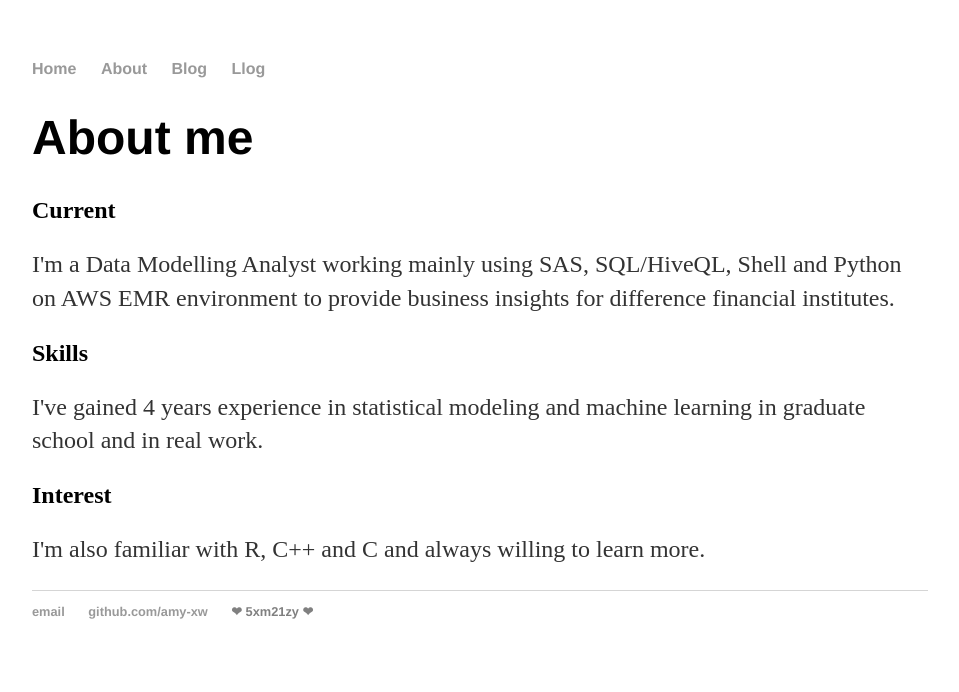
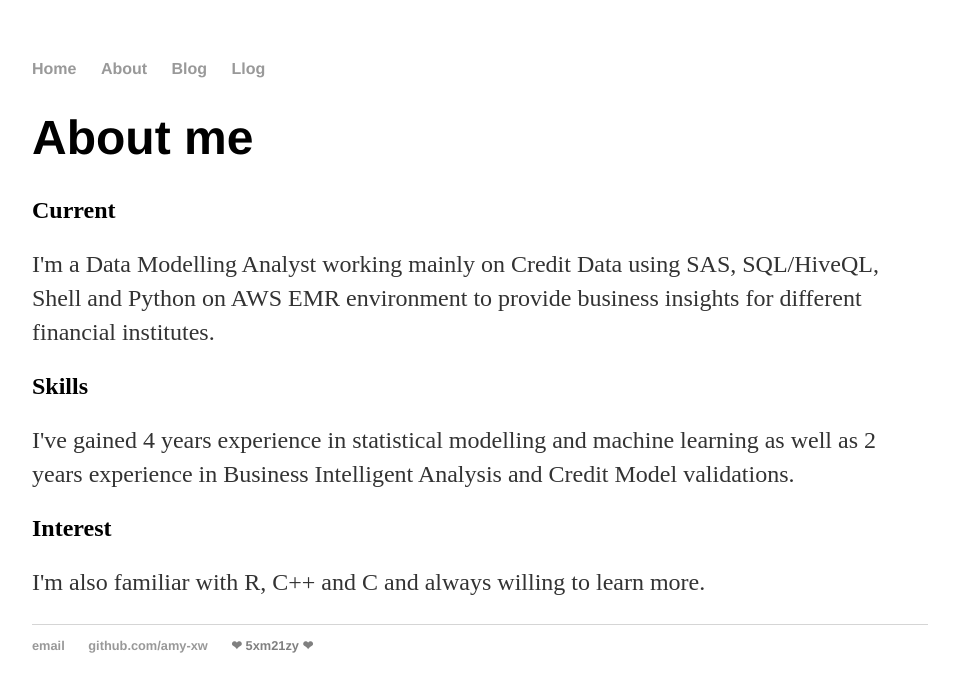
Before and after one commit to Amy-XW/Amy-XW.github.io, a Jekyll site: the page built from about/index.html, in a window 1280 px wide. Shown: the top 692 px of the page, without its empty margins (160-1119 px from the left). Built offline with Jekyll 4.4.1, drawn with Linux system fonts in a browser that asks for light colours.

Commit message:
correct lllearn class

```diff
--- a/about/index.html
+++ b/about/index.html
@@ -9,11 +9,11 @@ title: About Amy
 <div class="user">
   <div class="tech">
     <h2>Current</h2>
-    <p>I'm a Data Modelling Analyst working mainly using SAS, SQL/HiveQL, Shell and Python on AWS EMR environment to provide business insights for difference financial institutes.</p>
+    <p>I'm a Data Modelling Analyst working mainly on Credit Data using SAS, SQL/HiveQL, Shell and Python on AWS EMR environment to provide business insights for different financial institutes.</p>
   </div>
   <div class="tech">
     <h2>Skills</h2>
-    <p>I've gained 4 years experience in statistical modeling and machine learning in graduate school and in real work.</p>
+    <p>I've gained 4 years experience in statistical modelling and machine learning as well as 2 years experience in Business Intelligent Analysis and Credit Model validations.</p>
   </div>
   <div class="tech">
     <h2>Interest</h2>
--- a/lllearn/index.html
+++ b/lllearn/index.html
@@ -1,10 +1,10 @@
 ---
 layout: default
-title: Amy's Blog
+title: Amy's Lllog
 ---
 
     <h1> {{ page.title }} </h1>
-      <ul class="llogs">
+      <ul class="posts">
 
         {% for llog in site.llogs %}
          <li>
```
